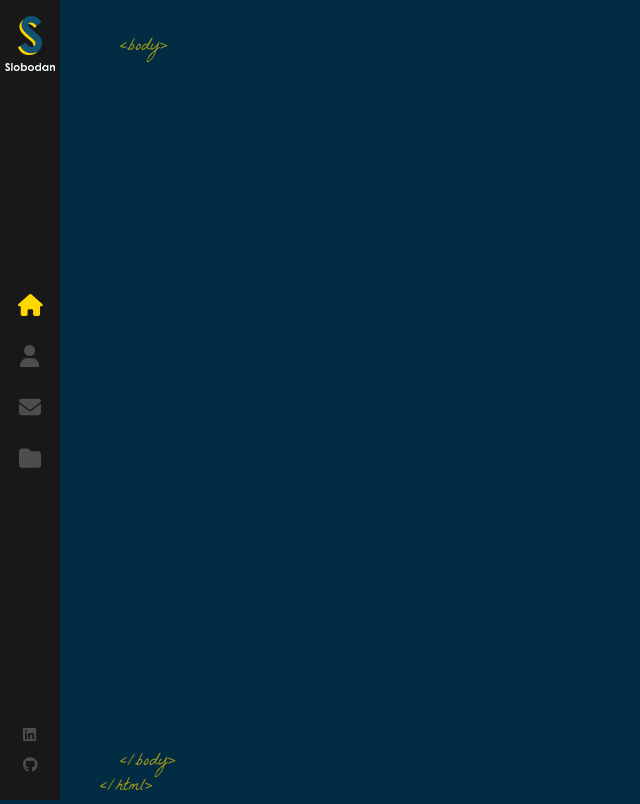
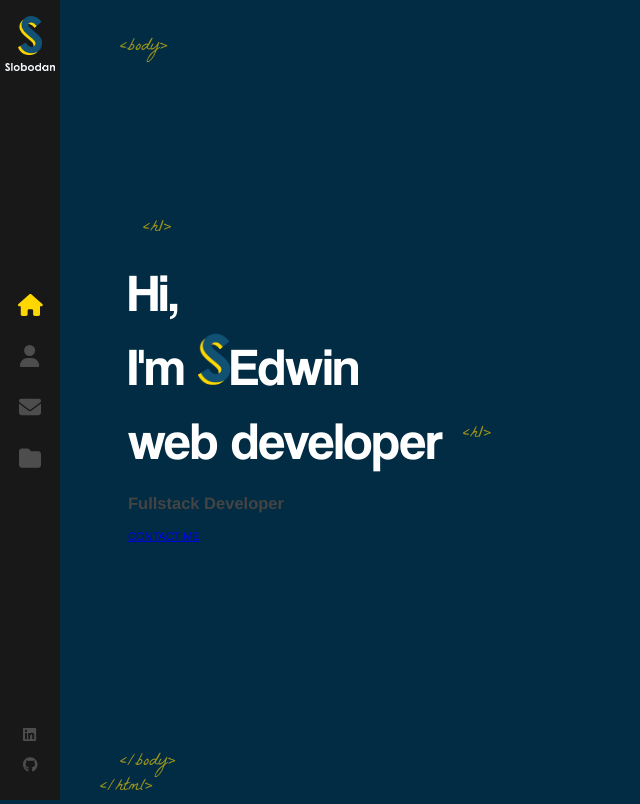
Before and after one commit to digivolv/react-portfolio, a React (Create React App) app: page / in a window 1280 px wide. Shown: the whole page, without its empty margins (0-640 px from the left). Built offline with nearby package versions, Linux system fonts and the light colour scheme.

Commit message:
Add homepage styling

```diff
--- a/src/App.js
+++ b/src/App.js
@@ -2,13 +2,15 @@
 import { Routes, Route } from "react-router-dom"
 import Layout from "./components/Layout"
 import Sidebar from "./components/Sidebar"
+import Home from "./components/Home"
 
 function App() {
   return (
     <>
       <Routes>
-        <Route path="/" element={<Layout />}></Route>
-        <Route path="/s" element={<Sidebar />}></Route>
+        <Route path="/" element={<Layout />}>
+          <Route index element={<Home />} />
+        </Route>
       </Routes>
     </>
   )
--- /dev/null
+++ b/src/components/Home/index.js
@@ -0,0 +1,24 @@
+import "./index.scss"
+import LogoTitle from "../../assets/images/logo-s.png"
+import { Link } from "react-router-dom"
+
+const Home = () => {
+  return (
+    <div className="container home-page">
+      <div className="text-zone">
+        <h1>
+          Hi, <br /> I'm <img src={LogoTitle} alt="developer"></img>
+          Edwin
+          <br />
+          web developer
+        </h1>
+        <h2>Fullstack Developer</h2>
+        <Link to="/contact" className="flat-button">
+          CONTACT ME
+        </Link>
+      </div>
+    </div>
+  )
+}
+
+export default Home
--- /dev/null
+++ b/src/components/Home/index.scss
@@ -0,0 +1,46 @@
+.home-page {
+
+  .text-zone {
+    position: absolute;
+    left:10%;
+    top:50%;
+    transform: translateY(-50%);
+    width:40%;
+    max-height: 90%;
+  }
+
+  h1{
+    color:#fff;
+    font-size: 53px;
+    margin: 0;
+    font-family: 'Coolvetica';
+    font-weight: 400;
+
+    &::before{
+      content: '<h1>';
+      font-family: 'La Belle Aurore';
+      color: #ffd700;
+      font-size: 18px;
+      position: absolute;
+      margin-top: -40px;
+      left:15px;
+      opacity:0.6;
+    }
+
+    &::after{
+      content: '<h1>';
+      font-family: 'La Belle Aurore';
+      color: #ffd700;
+      font-size: 18px;
+      position: absolute;
+      margin-top: 18px;
+      margin-left:20px;
+      animation: fadeIn 1s 1.7s backwards;
+      opacity:0.6;
+    }
+
+    img {
+      width: 32px;
+    }
+  }
+}
--- a/src/components/Layout/index.scss
+++ b/src/components/Layout/index.scss
@@ -22,3 +22,18 @@
 .bottom-tag-html{
   margin-left:-20px;
 }
+
+.container {
+  width: 100%;
+  will-change: contents;
+  height:90%;
+  min-height:566px;
+  position:absolute;
+  opacity:0;
+  top: 5%;
+  margin: 0 auto;
+  z-index: 1;
+  transform-style: preserve-3d;
+  animation:fadeIn 1s forwards;
+  animation-delay: 1s;
+}
```
